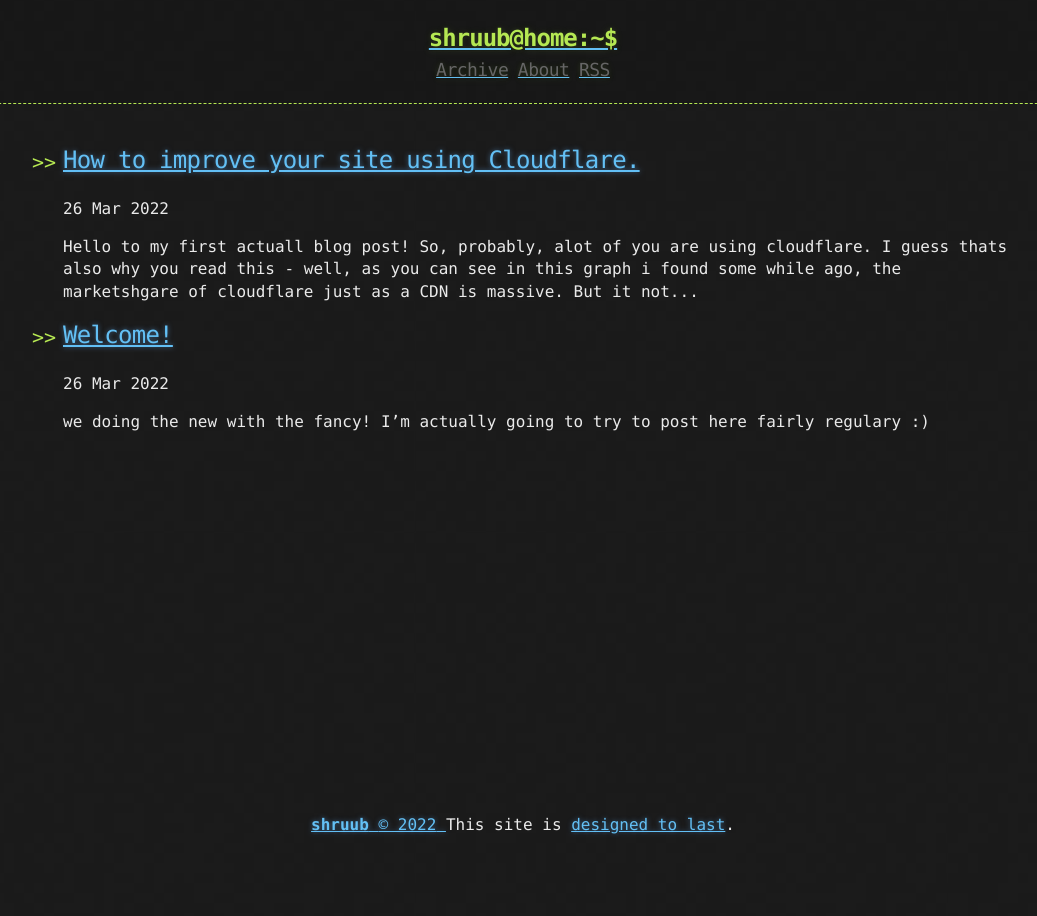
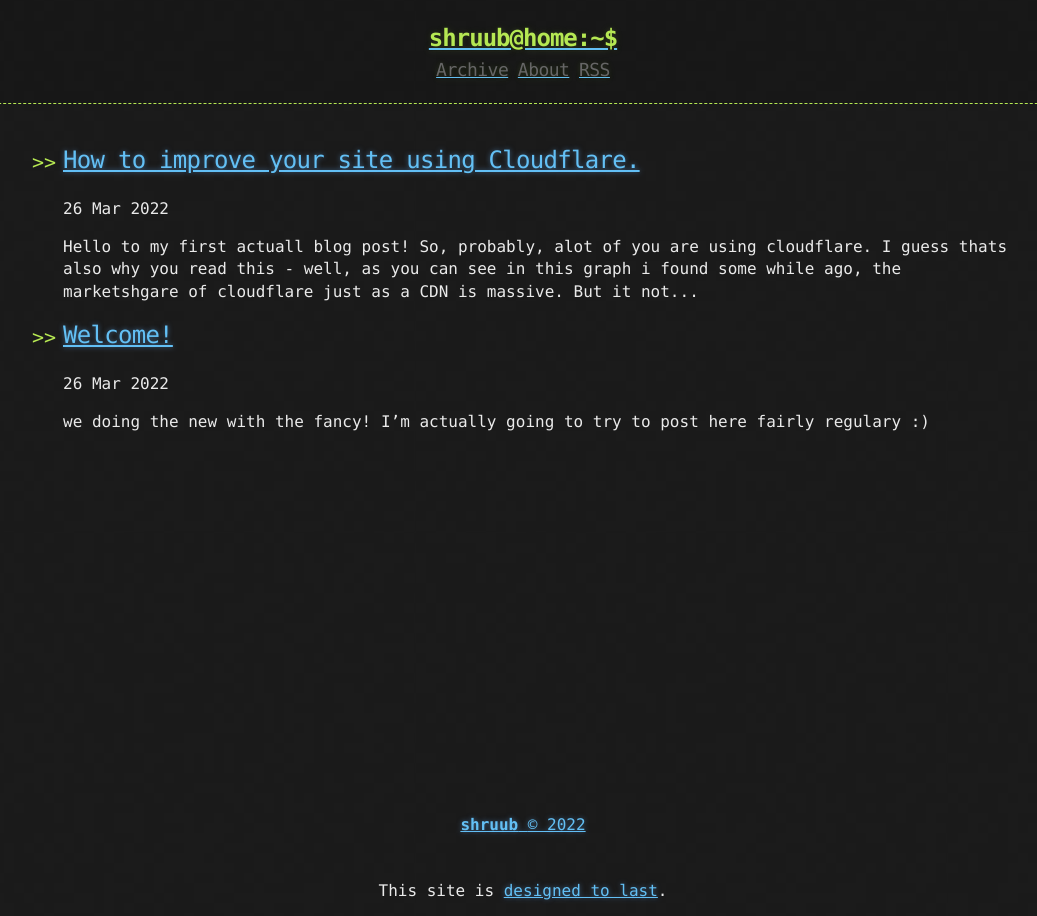
Before and after one commit to mrbarb/blog.shruubo.ml, a Jekyll site: the page built from index.html, in a window 1280 px wide. Shown: the whole page, without its empty margins (117-1154 px from the left). Built offline with Jekyll 4.4.1, drawn with Linux system fonts in a browser that asks for light colours; the list of posts is cut into pages by our own code.

Commit message:
do the fix (hopefully)

```diff
--- a/_includes/footer.html
+++ b/_includes/footer.html
@@ -6,5 +6,5 @@
     {% capture currentyear %}{{ 'now' | date: "%Y" }}{% endcapture %}
     <span>© {{ currentyear }}</span>
   </a>
-  This site is <a href="https://jeffhuang.com/designed_to_last/">designed to last</a>.
+  <p>This site is <a href="https://jeffhuang.com/designed_to_last/">designed to last</a>.</p>
 </footer>
```
